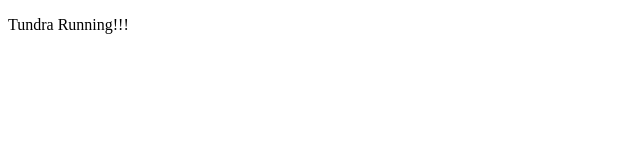
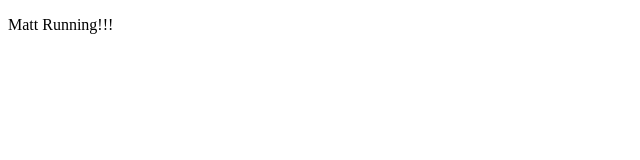
Before and after one commit to TundraRunning/matt.tundrunning.com, a plain HTML site: page index.html in a window 1280 px wide. Shown: the full height of the page, 0-640 px from the left. Drawn offline with Linux system fonts and the light colour scheme.

Commit message:
Update index.html

```diff
--- a/index.html
+++ b/index.html
@@ -24,7 +24,7 @@
 <body>
 
   <!-- Add your site or application content here -->
-  <p>Tundra Running!!!</p>
+  <p>Matt Running!!!</p>
   <!-- <script src="js/vendor/modernizr-3.11.4.min.js"></script> -->
   <!-- <script src="js/app.js"></script> -->
 
```
